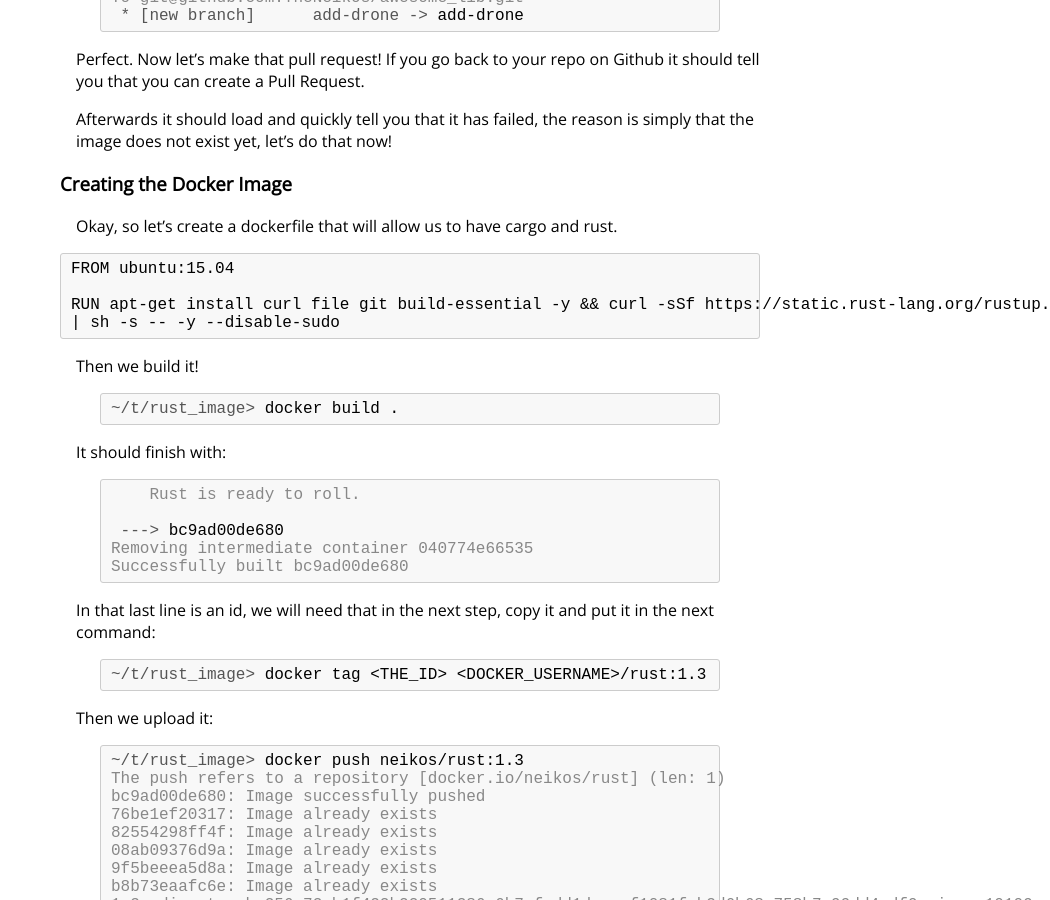
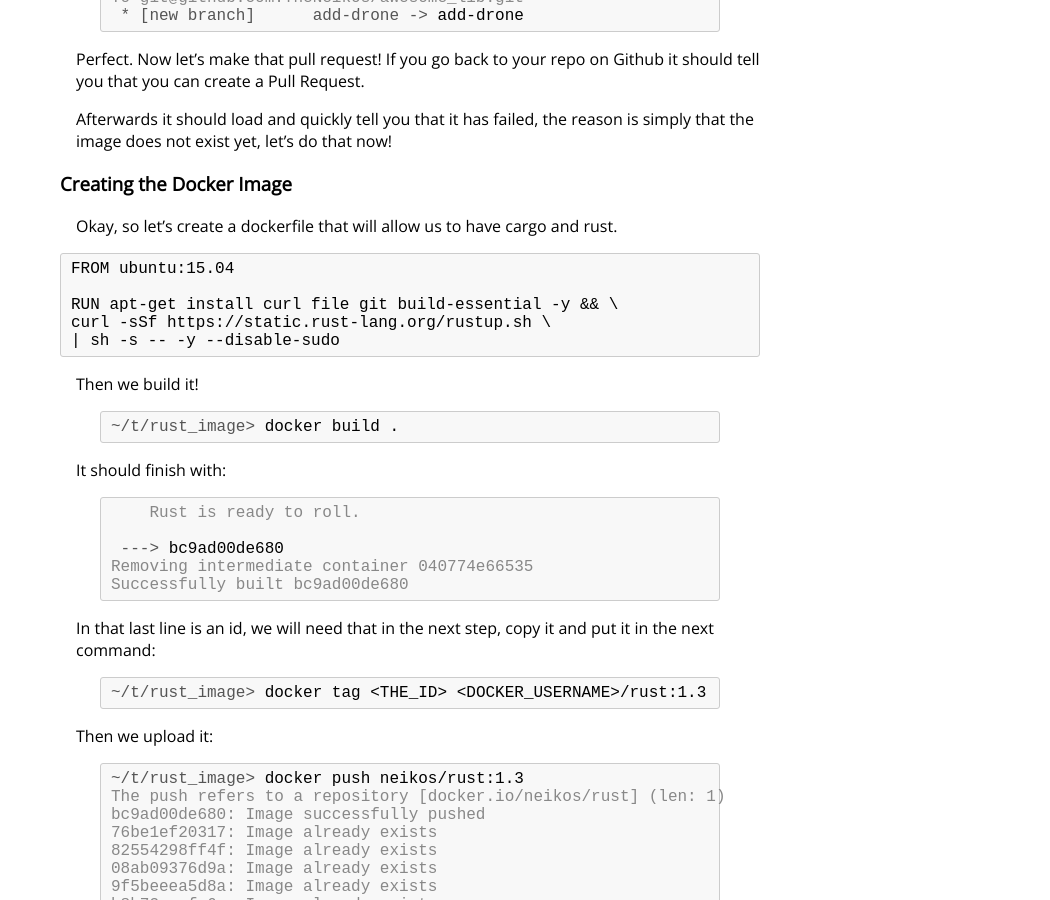
Before and after one commit to TheNeikos/TheNeikos.github.io, a Jekyll site: the page built from _posts/2015-10-21-Continuous_integration_with_Github_Drone_and_Rust.md, in a window 1280 px wide and 900 px high, scrolled down 4155 px. Shown: the whole window, without its empty margins (230-1280 px from the left). Built offline with Jekyll 4.4.1, drawn with Linux system fonts in a browser that asks for light colours; Markdown is read by kramdown in place of the engine named in the settings.

Commit message:
Broke a big line into smaller ones

````diff
--- a/_posts/2015-10-21-Continuous_integration_with_Github_Drone_and_Rust.md
+++ b/_posts/2015-10-21-Continuous_integration_with_Github_Drone_and_Rust.md
@@ -216,7 +216,8 @@ Okay, so let's create a dockerfile that will allow us to have cargo and rust.
 ```text
 FROM ubuntu:15.04
 
-RUN apt-get install curl file git build-essential -y && curl -sSf https://static.rust-lang.org/rustup.sh \
+RUN apt-get install curl file git build-essential -y && \
+curl -sSf https://static.rust-lang.org/rustup.sh \
 | sh -s -- -y --disable-sudo
 ```
 
````
